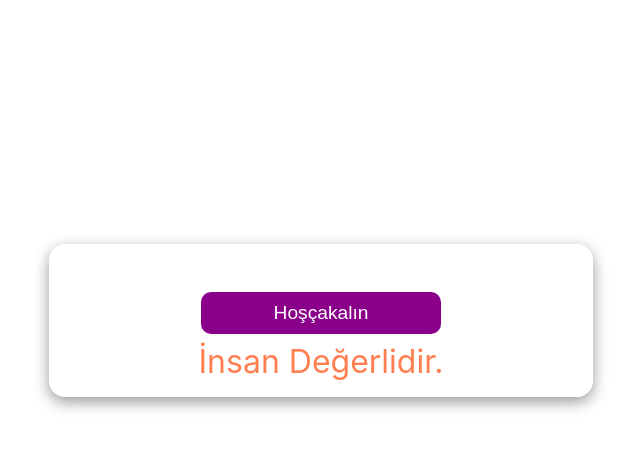
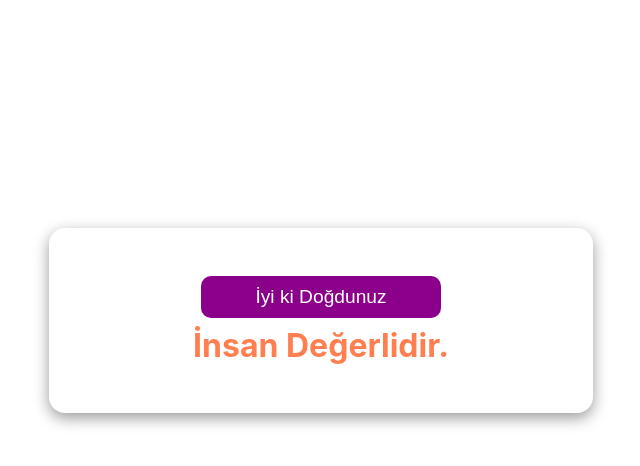
Before and after one commit to aydogdu-ali/react-props-state, a React (Create React App) app: page / in a window 1280 px wide. Both pictures are taken after a click on the button "Tümünü Temizle". Shown: the top 466 px of the page, without its empty margins (319-959 px from the left). Built offline with nearby package versions, Linux system fonts and the light colour scheme.

Commit message:
edit list component and css

```diff
--- a/src/App.css
+++ b/src/App.css
@@ -40,7 +40,9 @@ section {
   display: flex;
   justify-content:space-evenly;
   align-items: center;
-  margin-top: 0.5rem;
+  margin-top: 0.7rem;
+  padding-top: 0.3rem;
+  background-color:rgb(237, 231, 224)
 
 
 }
--- a/src/App.js
+++ b/src/App.js
@@ -5,26 +5,27 @@ import {data} from "./components/data.js" // buradaki bilgileri props olarak gö
 import { useState } from 'react'; // değişecek state durumu için useState Hook'unu import ediyoruz.
 
 function App() {
+  const [person, setPerson] = useState(data); // datayı usestateye başlangıç olarak atadık. Datamız bir array
+  const [show, setShow] = useState(true); //uygulamadaki h3 metinlerinin görünmesi amacıyla tanımladım.
+  const [text, setText] = useState("Tümünü Temizle"); //uygulamadaki buton metnini değiştirilmesi amacıyla tanımladım.
 
-  const[person, setPerson] = useState(data)
-  const [show, setShow] = useState(true)
-  const[text, setText]= useState('Tümünü Temizle')
 
-  const handleclick = ()=>{
-    setPerson([])
-    setShow(false)
-    setText('Hoşçakalın')
-  }
+  // butona tıkladığımız olan tetiklenecek olayları tanımladık.
+  const handleclick = () => {
+    setPerson([]); /*datamız bir arraydi eğer butona tıklarsak array içeriği boş olacaktır. */
+    setShow(false);// h3 metinlerin başlangıç değerini değiştirdik.
+    setText("İyi ki Doğdunuz"); // butonun text metnini değiştirdik.
+  };
 
   return (
     <section>
       <div className="container">
-        { show && <h3> Bu Ay {person.length} Personelimizin Doğum Günü </h3>}
-        <List person={person} /> {/*props olarak alt componente gönderiyoruz*/}
+        {/*Burda arrayimizde kaç personel varsa o kadar sayıyı dinamik olarak döndürür.*/}
+        {show && <h3> Bu Ay {person.length} Personelimizin Doğum Günü </h3>}
+        {/*props olarak alt componente gönderiyoruz*/}
+        <List person={person} />
         <button onClick={handleclick}>{text}</button>
-        {!show &&  (
-          <div className="value"> İnsan Değerlidir.</div>
-        )  }
+        {!show && <h3 className="value"> İnsan Değerlidir.</h3>}
       </div>
     </section>
   );
--- a/src/components/List.jsx
+++ b/src/components/List.jsx
@@ -1,16 +1,20 @@
 import React from 'react'
 
 
-
+// prop olarak gelen datayı karşılıyoruz.
 const List = ({person}) => {
     console.log(person)
 
+   return (
+    <div className="person_list">
+      {/*map fonksiyonu ile array içindeki verileri DOM a basıyoruz.*/}
+      {person.map((person) => {
+        // eslint-disable-next-line no-lone-blocks
+        {
+          /*Burda destructuring yapıyoruz yapmasaydık. person.image şeklinde yazacaktık*/
+        }
+        const { id, name, birth, age, image } = person;
 
-
-  return (
-    <div className="person_list">
-      {person.map((person) => {
-        const { id, name, birth, age, image } = person;
         return (
           <div key={id} className="person">
             <div>
@@ -23,9 +27,7 @@ const List = ({person}) => {
               <br />
               <small>{age} yaşında</small>
             </div>
-
           </div>
-
         );
       })}
 
```
